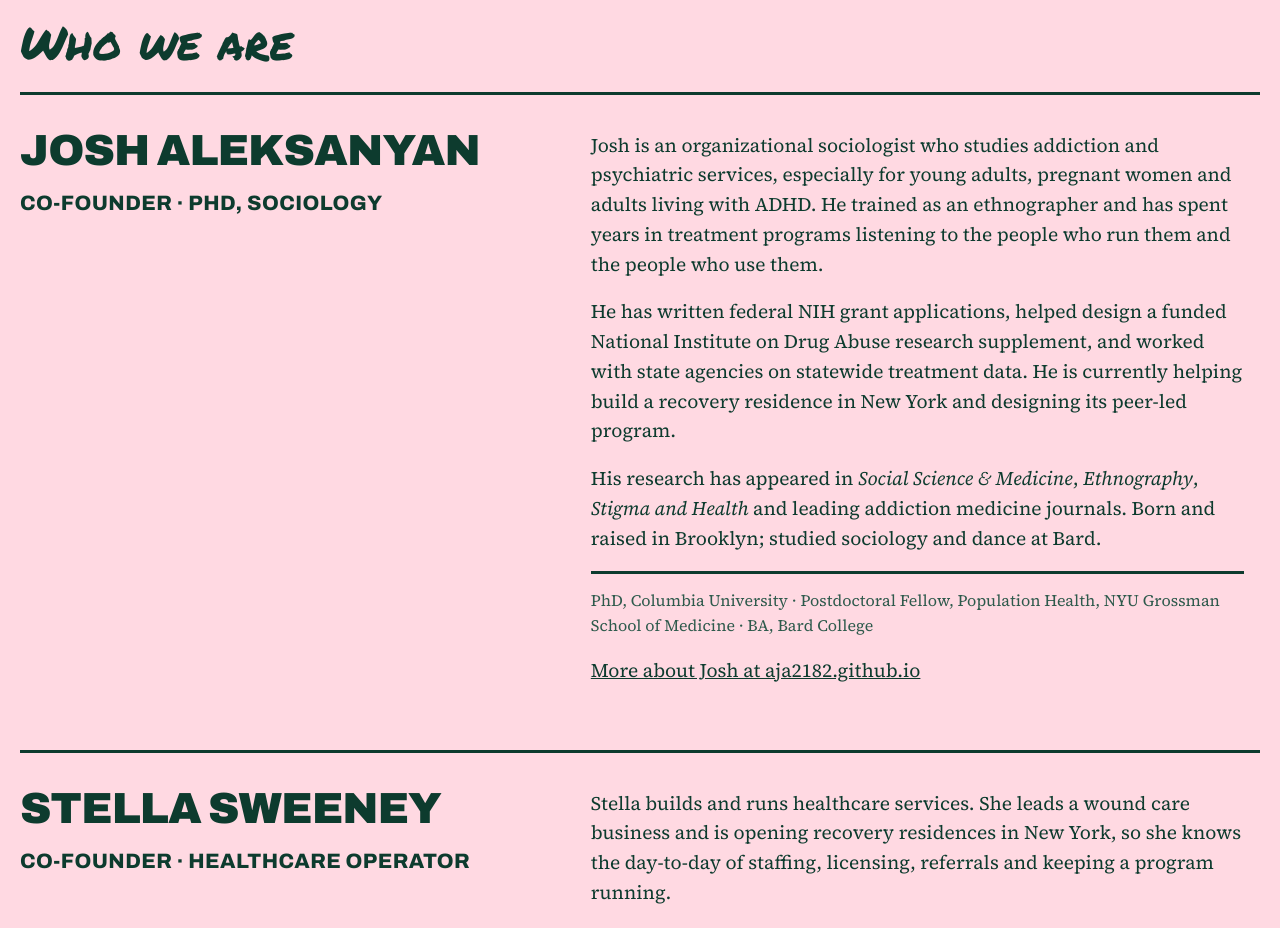
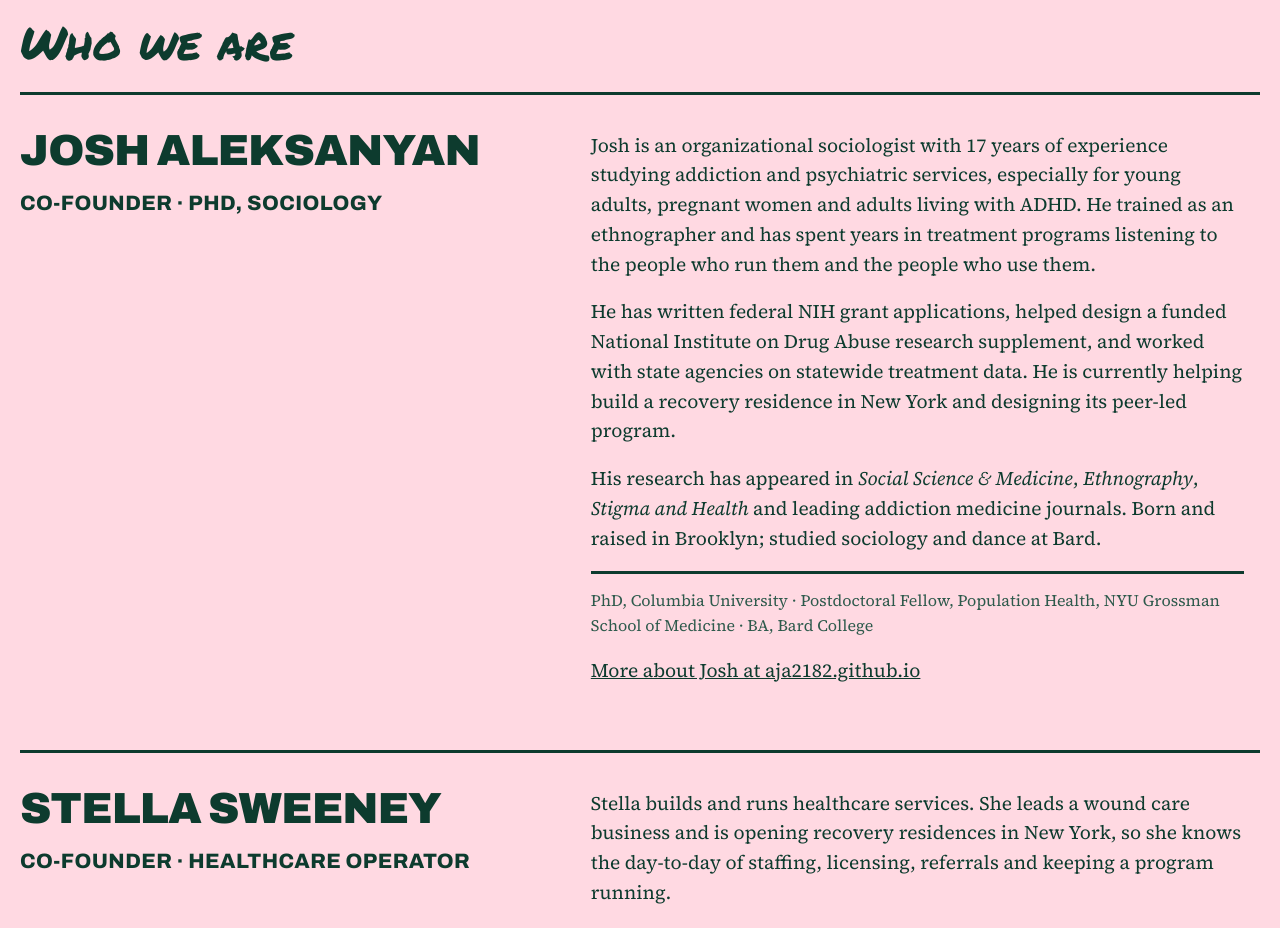
Before and after one commit to recoveryscience/recoveryscience.github.io, a plain HTML site: page index.html in a window 1280 px wide. Shown: the part 3760-4688 px from the top of the page. Drawn offline with Linux system fonts and the light colour scheme.

Commit message:
Add 17 years of experience to Josh's bio

```diff
--- a/index.html
+++ b/index.html
@@ -179,7 +179,7 @@ footer{display:flex;justify-content:space-between;gap:12px;flex-wrap:wrap;paddin
         <p class="sub">Co-founder · PhD, Sociology</p>
       </div>
       <div class="txt">
-        <p>Josh is an organizational sociologist who studies addiction and psychiatric services, especially for young adults, pregnant women and adults living with ADHD. He trained as an ethnographer and has spent years in treatment programs listening to the people who run them and the people who use them.</p>
+        <p>Josh is an organizational sociologist with 17 years of experience studying addiction and psychiatric services, especially for young adults, pregnant women and adults living with ADHD. He trained as an ethnographer and has spent years in treatment programs listening to the people who run them and the people who use them.</p>
         <p>He has written federal NIH grant applications, helped design a funded National Institute on Drug Abuse research supplement, and worked with state agencies on statewide treatment data. He is currently helping build a recovery residence in New York and designing its peer-led program.</p>
         <p>His research has appeared in <em>Social Science &amp; Medicine</em>, <em>Ethnography</em>, <em>Stigma and Health</em> and leading addiction medicine journals. Born and raised in Brooklyn; studied sociology and dance at Bard.</p>
         <p class="creds">PhD, Columbia University · Postdoctoral Fellow, Population Health, NYU Grossman School of Medicine · BA, Bard College</p>
```
